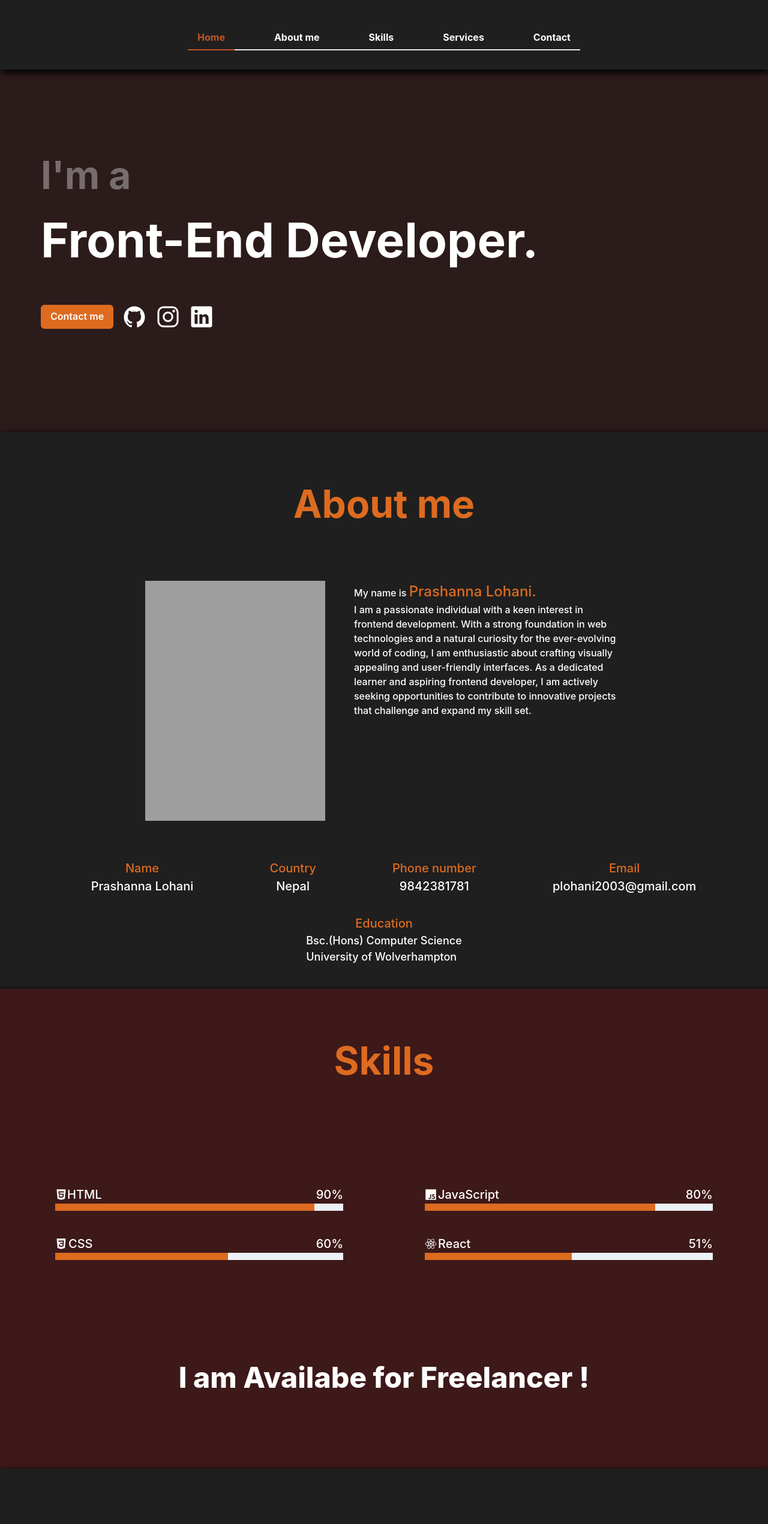
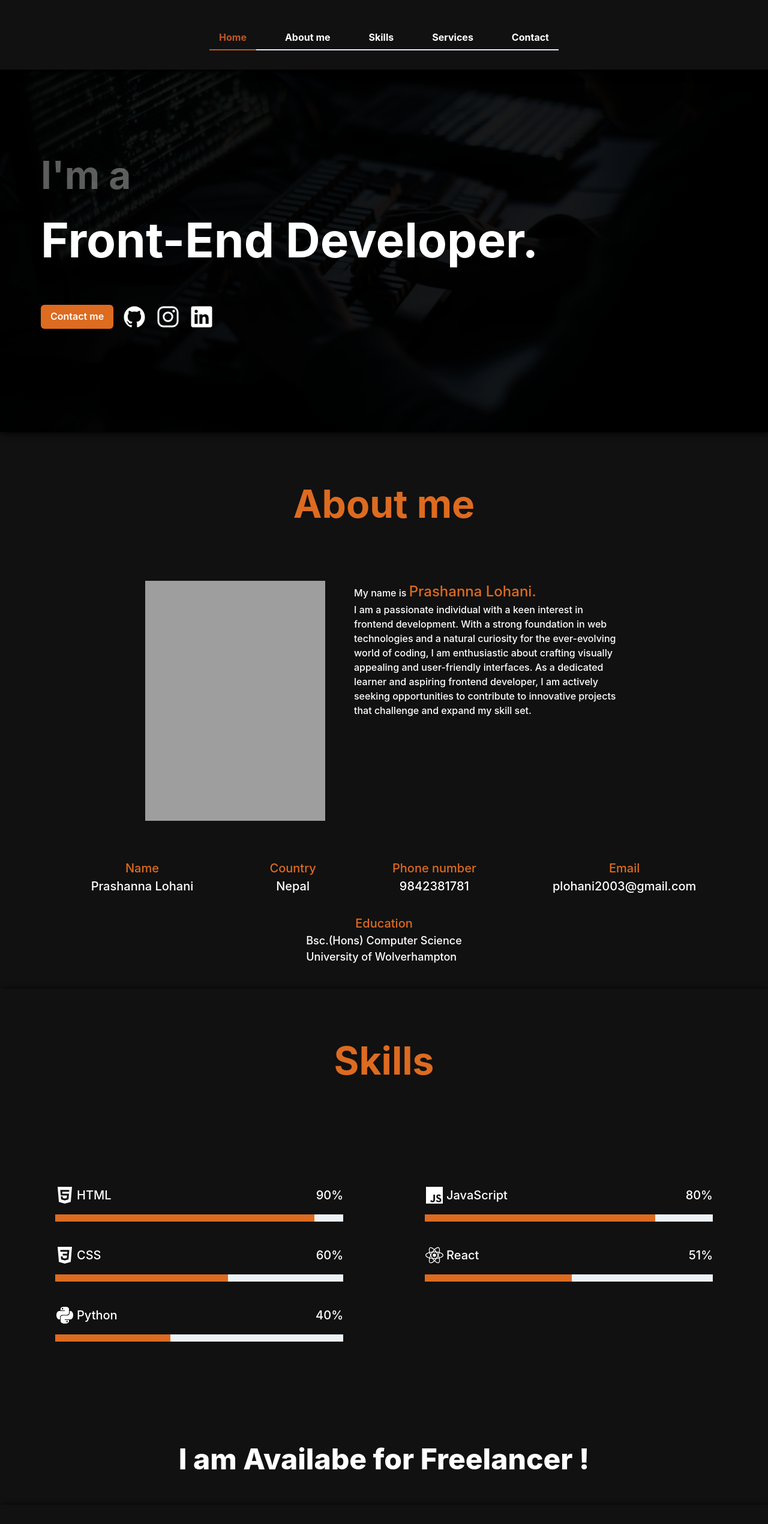
Before and after one commit to Prashanna69/Portfolio, a React (Vite) app: page / in a window 1280 px wide. Shown: the top 2540 px of the page at 60% size. Built offline with nearby package versions, Linux system fonts and the light colour scheme; grey boxes are pictures that could not be loaded.

Commit message:
Formatted and optimized

```diff
--- a/package.json
+++ b/package.json
@@ -18,6 +18,7 @@
     "react": "^18.2.0",
     "react-dom": "^18.2.0",
     "react-icons": "^4.10.1",
+    "react-particles-js": "^3.6.0",
     "react-scroll": "^1.8.9"
   },
   "devDependencies": {
--- a/src/Component/Navbar.jsx
+++ b/src/Component/Navbar.jsx
@@ -1,19 +1,11 @@
-import {
-  Flex,
-  HStack,
-  Tab,
-  TabList,
-  Tabs,
-  Container,
-  Box,
-} from "@chakra-ui/react";
+import { Flex, Tab, TabList, Tabs, Container, Box } from "@chakra-ui/react";
 import { Link } from "react-scroll";
 
 export default function Navbar() {
   return (
     <>
       <Box
-        bg="#1f1f1f"
+        bg="#111"
         color="white"
         p="2rem 0rem"
         minW="100%"
@@ -27,7 +19,7 @@ export default function Navbar() {
       >
         <Tabs isLazy mt="10px" colorScheme="orange">
           <TabList>
-            <HStack spacing="50px" maxW="100vw">
+            <Flex gap="2rem" flexWrap="wrap">
               <Tab fontWeight={700}>
                 <Link
                   activeClass="active"
@@ -88,7 +80,7 @@ export default function Navbar() {
                   Contact
                 </Link>
               </Tab>
-            </HStack>
+            </Flex>
           </TabList>
         </Tabs>
       </Box>
--- a/src/Pages/AboutMe.jsx
+++ b/src/Pages/AboutMe.jsx
@@ -5,7 +5,7 @@ export default function AboutMe() {
     <Box
       id="AboutmePage"
       as="div"
-      bg="#1f1f1f"
+      bg="#111"
       minH={850}
       p={10}
       boxShadow="2px 2px 10px black"
--- a/src/Pages/Contact.jsx
+++ b/src/Pages/Contact.jsx
@@ -7,7 +7,7 @@ export default function Contact() {
     <Box
       id="contactMePage"
       as="div"
-      bg="#dd3b20"
+      bg="#4b4b4b"
       minH="200"
       p={4}
       boxShadow="2px 2px 10px black"
--- a/src/Pages/FirstPg.jsx
+++ b/src/Pages/FirstPg.jsx
@@ -3,6 +3,7 @@ import { Box, Button, Flex, HStack, Text, Link } from "@chakra-ui/react";
 import { IoLogoGithub, IoLogoInstagram, IoLogoLinkedin } from "react-icons/io5";
 import { NavLink } from "react-router-dom";
 import Contact from "./Contact";
+import BG from "../Image/FirstPageBG.jpg";
 
 export default function Firstpg() {
   return (
@@ -10,17 +11,31 @@ export default function Firstpg() {
       <Box
         id="HomePage"
         minH="45rem"
-        bg="#2c1b1b"
+        bgImage={BG}
+        bgPosition="center"
+        bgSize="cover"
         color="white"
         p="20px"
         boxShadow="2px 2px 10px black"
+        position="relative"
       >
+        <Box
+          position="absolute"
+          left="0"
+          top="0"
+          width="100%"
+          height="100%"
+          background="black"
+          opacity="0.9"
+          zIndex="1"
+        />
         <Flex flexDir="column" p="1rem 3rem">
           <Text
             color="whiteAlpha.500"
             fontSize={{ base: "2rem", lg: "4rem" }}
             mt="13rem"
             fontWeight={700}
+            zIndex="2"
           >
             I'm a
           </Text>
@@ -28,12 +43,13 @@ export default function Firstpg() {
             fontSize={{ base: "2.5rem", lg: "5rem" }}
             mt={0}
             fontWeight={700}
+            zIndex="2"
           >
             Front-End Developer.
           </Text>
         </Flex>
         <Flex mt="2rem" p="0 3rem">
-          <HStack spacing="15px" flexWrap="wrap">
+          <HStack spacing="15px" flexWrap="wrap" zIndex="2">
             <Button colorScheme="orange" maxW="10rem" position="none">
               <Link
                 activeClass="active"
--- a/src/Pages/Service.jsx
+++ b/src/Pages/Service.jsx
@@ -5,7 +5,7 @@ export default function Service() {
     <Box
       id="servicePage"
       as="div"
-      bg="#1f1f1f"
+      bg="#111"
       minH={800}
       p={10}
       boxShadow="2px 2px 10px black"
--- a/src/Pages/Skills.jsx
+++ b/src/Pages/Skills.jsx
@@ -5,6 +5,7 @@ import {
   IoLogoCss3,
   IoLogoJavascript,
   IoLogoReact,
+  IoLogoPython,
 } from "react-icons/io5";
 
 export default function Skills() {
@@ -12,7 +13,7 @@ export default function Skills() {
     <Box
       id="skillPage"
       as="div"
-      bg="#3d1919"
+      bg="#111"
       minH={800}
       p={10}
       boxShadow="2px 2px 10px black"
@@ -33,43 +34,52 @@ export default function Skills() {
       >
         <Flex flexDir="column" wrap="wrap">
           <Text fontWeight={500} minW={{ base: "18rem", lg: "30rem" }}>
-            <Flex align="center">
-              <IoLogoHtml5 />
+            <Flex align="center" gap="4px">
+              <IoLogoHtml5 style={{ height: "2rem", width: "2rem" }} />
               <Text>HTML</Text>
               <Spacer />
               <Text>90%</Text>
             </Flex>
-            <Progress colorScheme="orange" value={90} />
+            <Progress colorScheme="orange" value={90} mt="1rem" />
           </Text>
           <Text fontWeight={500} mt={10}>
-            <Flex align="center" gap="2px">
-              <IoLogoCss3 />
+            <Flex align="center" gap="4px">
+              <IoLogoCss3 style={{ height: "2rem", width: "2rem" }} />
               <Text>CSS</Text>
               <Spacer />
               <Text>60%</Text>
             </Flex>
-            <Progress colorScheme="orange" value={60} />
+            <Progress colorScheme="orange" value={60} mt="1rem" />
+          </Text>
+          <Text fontWeight={500} mt={10}>
+            <Flex align="center" gap="4px">
+              <IoLogoPython style={{ height: "2rem", width: "2rem" }} />
+              <Text>Python</Text>
+              <Spacer />
+              <Text>40%</Text>
+            </Flex>
+            <Progress colorScheme="orange" value={40} mt="1rem" />
           </Text>
         </Flex>
 
         <Flex flexDir="column" wrap="wrap">
           <Text fontWeight={500} minW={{ base: "18rem", lg: "30rem" }}>
-            <Flex align="center" gap="2px">
-              <IoLogoJavascript />
+            <Flex align="center" gap="4px">
+              <IoLogoJavascript style={{ height: "2rem", width: "2rem" }} />
               <Text>JavaScript</Text>
               <Spacer />
               <Text>80%</Text>
             </Flex>
-            <Progress colorScheme="orange" value={80} />
+            <Progress colorScheme="orange" value={80} mt="1rem" />
           </Text>
           <Text fontWeight={500} mt={10}>
-            <Flex align="center" gap="2px">
-              <IoLogoReact />
+            <Flex align="center" gap="4px">
+              <IoLogoReact style={{ height: "2rem", width: "2rem" }} />
               <Text>React</Text>
               <Spacer />
               <Text>51%</Text>
             </Flex>
-            <Progress colorScheme="orange" value={51} />
+            <Progress colorScheme="orange" value={51} mt="1rem" />
           </Text>
         </Flex>
       </Flex>
```
Also changed, not shown: data/personal.json (deleted, +0 -40 lines), src/Image/FirstPageBG.jpg (added), 1 other file (tests, documents, lock files or other folders).
